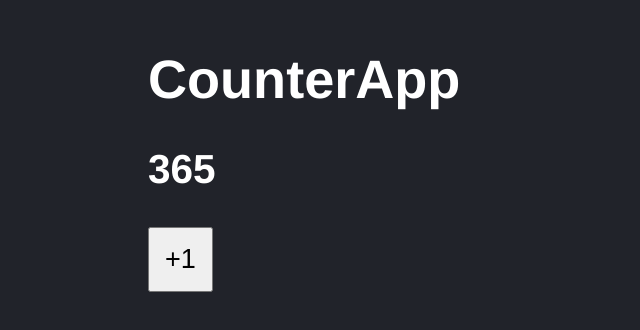
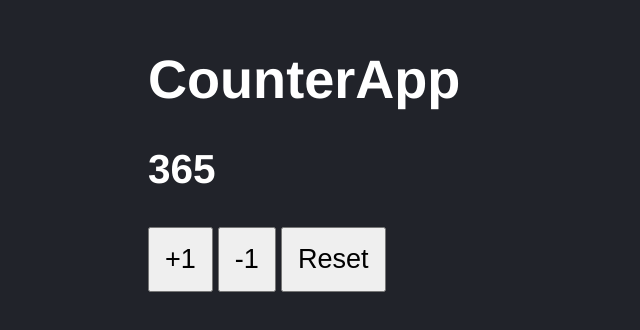
Before and after one commit to alanfrancoa/Curso-React-2024, a React (Vite) app in the folder 03-counter-app-vite/: page / in a window 1280 px wide. Shown: the part 136-466 px from the top of the page, without its empty margins (0-640 px from the left). Built offline with nearby package versions, Linux system fonts and the light colour scheme.

Commit message:
Se realiza tarea de clase UseState

```diff
--- a/03-counter-app-vite/src/CounterApp.jsx
+++ b/03-counter-app-vite/src/CounterApp.jsx
@@ -17,19 +17,24 @@
 
     const [counter, setCounter]= useState(value)
 
+    const handleSubstract = () => setCounter( counter - 1 )
+
     const handleAdd = () => {
         setCounter( counter + 1 )
         //setCounter( (c) => c + 1 )
     }
+
+    const handleReset = () => setCounter(value)
 
   return (
     <>
     <h1>CounterApp</h1>
     <h2> {counter} </h2>
 
-    <button onClick={handleAdd}> {/*(e) => handleAdd(e) //en realidad seria asi, pero lo obviamos por ser el mismo parametro*/}
-        +1
-    </button>
+    <button onClick={handleAdd}> +1 </button>{/*(e) => handleAdd(e) //en realidad seria asi, pero lo obviamos por ser el mismo parametro*/}
+    <button onClick={handleSubstract}> -1 </button>
+    <button onClick={handleReset}> Reset </button>
+
     </>
   )
 }
--- a/03-counter-app-vite/src/styles.css
+++ b/03-counter-app-vite/src/styles.css
@@ -9,4 +9,5 @@
 button {
     padding: 15px;
     font-size: 1.3rem;
+    margin-right: 5px;
 }
```
